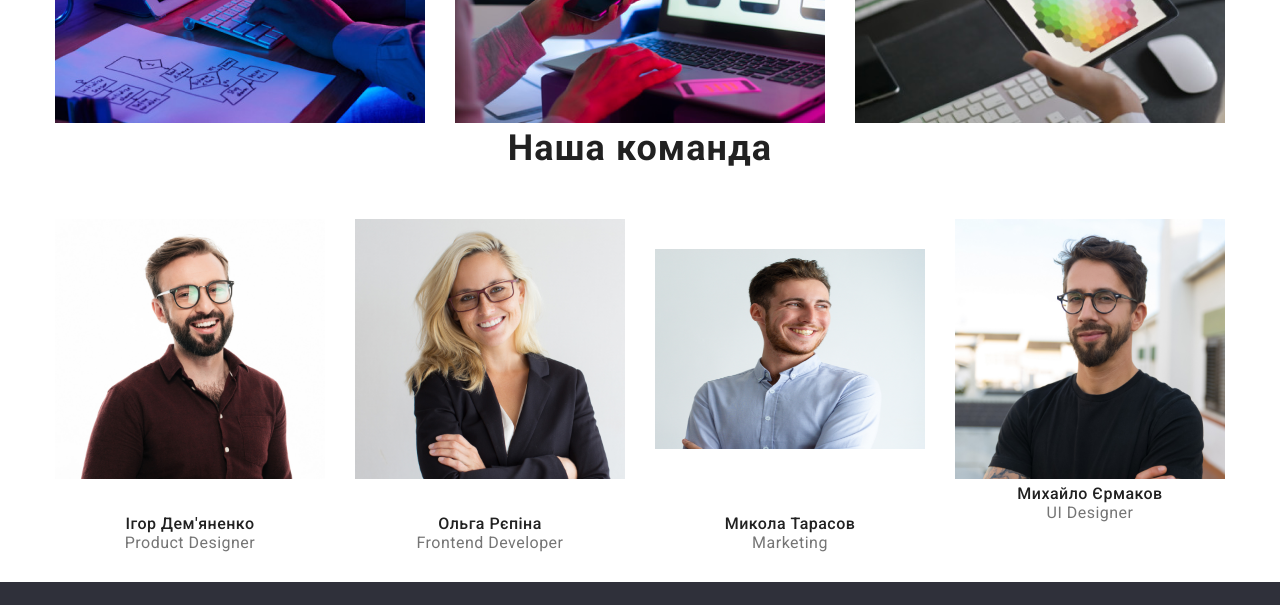
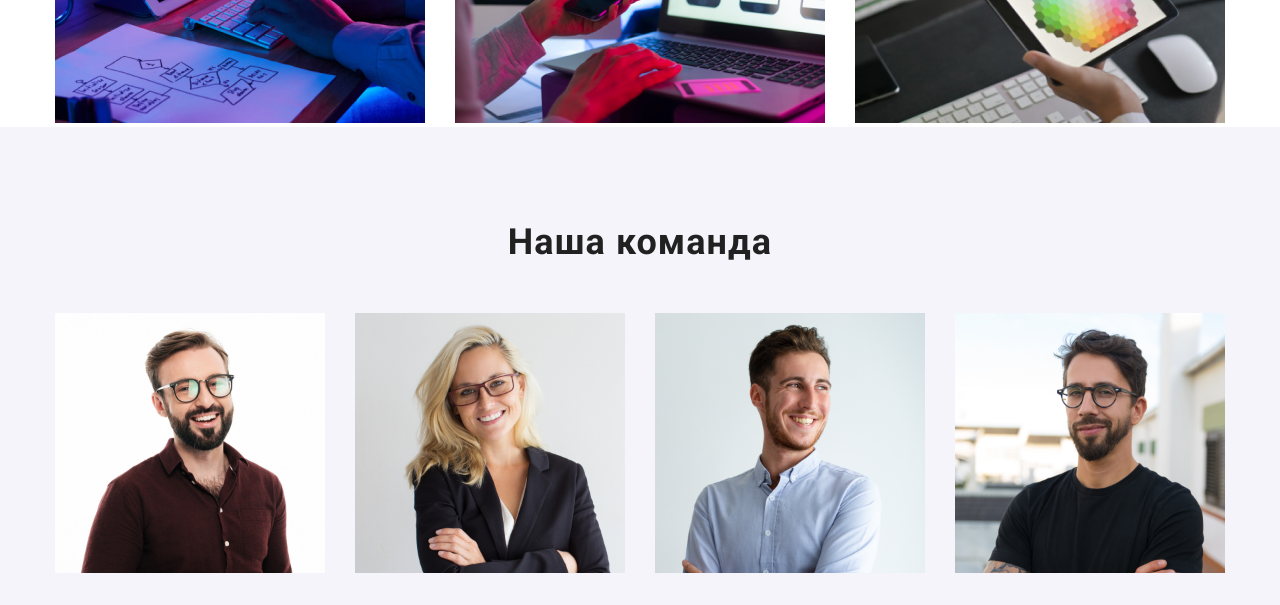
Before and after one commit to Yevhenii770/goit-markup-hw-03, a plain HTML site: page index.html in a window 1280 px wide. Shown: the part 1130-1735 px from the top of the page. Drawn offline with nearby package versions, Linux system fonts and the light colour scheme.

Commit message:
Не понимаю

```diff
--- a/css/styles.css
+++ b/css/styles.css
@@ -19,8 +19,10 @@
 --title-text-color: #757575;
 --accent-color: #2196F3;
 --white-color: #FFFFFF;
+--bgc-teams:#f5f4fa;
 --main-fonts: Roboto, sans-serif;
 --secondary-font: Raleway, sans-serif;
+
 }
 
  h1,
@@ -215,6 +217,12 @@ border-bottom: 1px solid #ECECEC;
     text-align: center;
 }
 /* Наша команда */
+.our-team {
+    padding-top: 94px;
+    padding-bottom: 94px;
+    background-color: var(--bgc-teams);
+}
+
 .name-team {
     font-weight: 500;
     font-size: 16px;
@@ -230,10 +238,6 @@ border-bottom: 1px solid #ECECEC;
     padding-top: 30px;
     padding-bottom: 30px;
 }
-/* .container > .list > .list-item {
-    padding-top: 94px;
-    padding-bottom: 94px;
-} */
 /* Подвал */
 .footer {
     padding-top: 60px;
--- a/index.html
+++ b/index.html
@@ -39,14 +39,18 @@
       </div>
     </header>
     <main>
+
       <!--Герой-->
+
       <section class="main">
         <div class="container">
           <h1 class="main-title">Ефективні рішення для вашого бізнесу</h1>
           <button class="btn" type="button" value="">Замовити послугу</button>
       </div>
       </section>
+
       <!--Описание-->
+
       <section class="benefits">
         <div class="container ">
           <h2 hidden>Наші особливості</h2>
@@ -81,7 +85,9 @@
         </ul>
       </div>
       </section>
+
       <!-- Чим ми займаємося -->
+
       <section class="section">
         <div class="container">
           <h2 class="sectiont-title">Чим ми займаємося</h2>
@@ -116,8 +122,10 @@
         </ul>
         </div>
       </section>
+
       <!--Наша команда-->
-      <section class="section">
+
+      <section class="section our-team">
         <div class="container">
           <h2 class="sectiont-title">Наша команда</h2>
         <ul class="list">
@@ -153,7 +161,7 @@
           <li class="list-item">
             <a href=""></a>
             <img
-              class="card-name"
+              class="team-card"
               src="./images/img(2).jpg"
               alt="Team card"
               width="270"
@@ -173,7 +181,7 @@
               width="270"
               height="260"
             />
-            <div class="team-card">
+            <div class="card-name">
               <h3 class="name-team">Михайло Єрмаков</h3>
             <p class="team-position" lang="en">UI Designer</p>
             </div>
@@ -182,7 +190,9 @@
         </div>
       </section>
     </main>
+
     <!--Подвал-->
+
     <footer class="footer">
       <div class="container">
         <a class="footer-logo" href="index.html"
```
